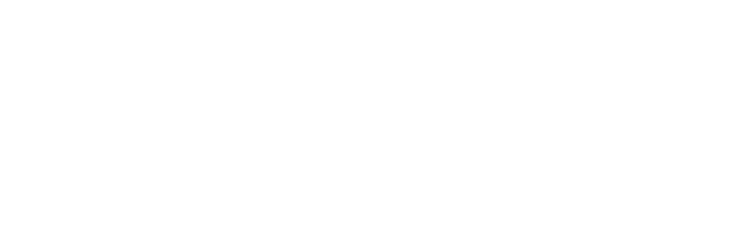
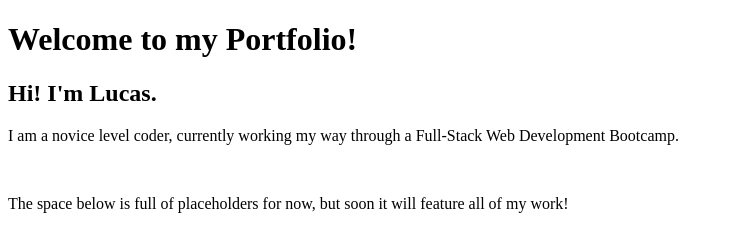
Before and after one commit to lucashallman/Portfolio, a plain HTML site: page index.html in a window 1280 px wide. Shown: the whole page, without its empty margins (0-730 px from the left). Drawn offline with Linux system fonts and the light colour scheme.

Commit message:
added structural planning via HTML notes

```diff
--- a/index.html
+++ b/index.html
@@ -4,8 +4,24 @@
     <meta charset="UTF-8">
     <meta name="viewport" content="width=device-width, initial-scale=1.0">
     <title>Lucas Hallman - Portfolio</title>
+    <link rel="stylesheet" href="./assets/style.css">
 </head>
 <body>
+    <header>
+        <h1>Welcome to my Portfolio!</h1>
+    </header>
+            <!--Banner image-->
+    <main>
+        <section>
+            <h2>Hi! I'm Lucas.</h2>
+            <p>I am a novice level coder, currently working my way through a Full-Stack Web Development Bootcamp.</p>
+            <br>
+            <p>The space below is full of placeholders for now, but soon it will feature all of my work!</p>
+        </section>
+        <!--Gallery Section with image links to different works-->
+        <!--About Me-->
+    </main>
+    <!--Footer with links to socials-->
 
 </body>
 </html>
```
